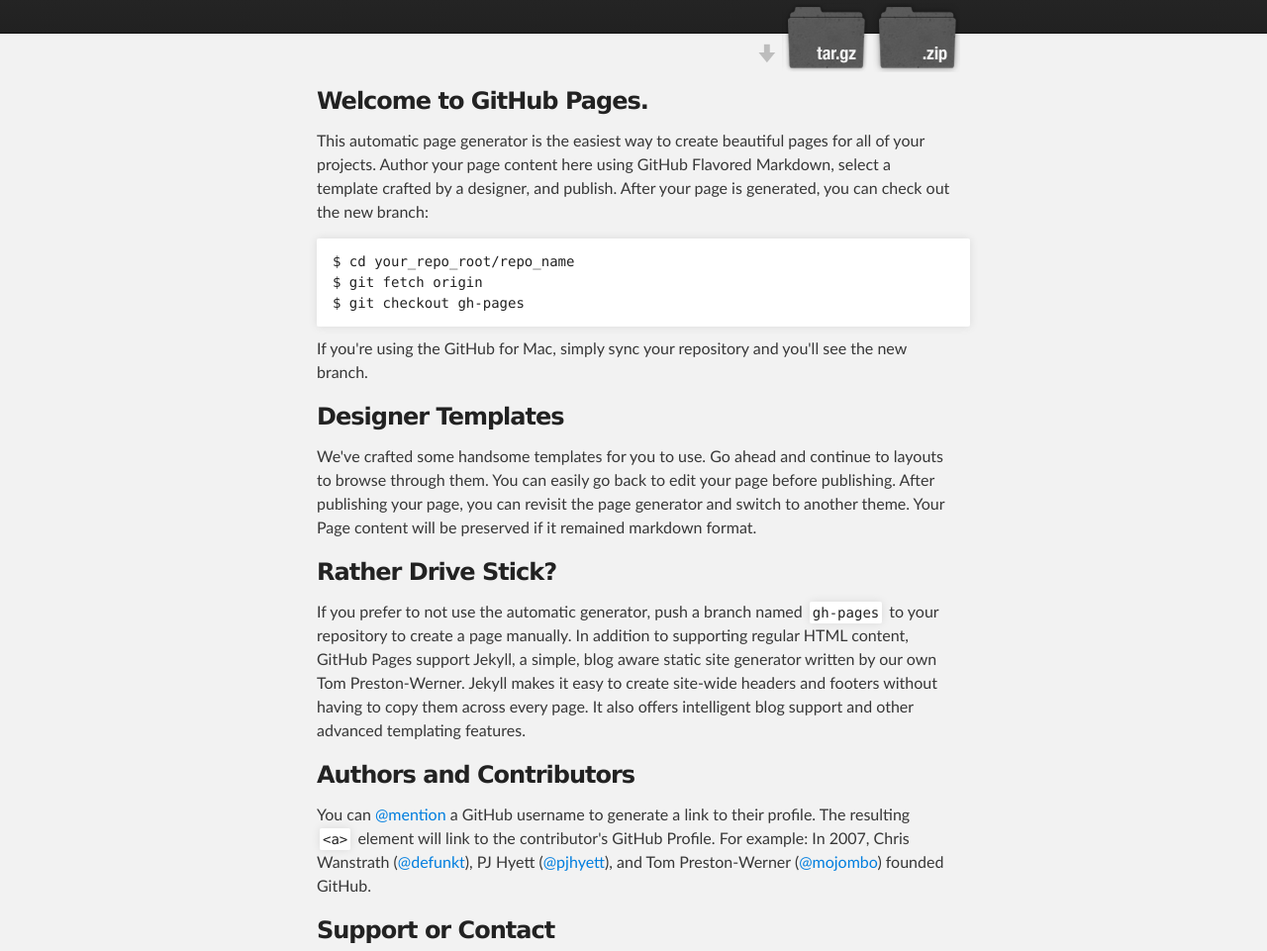
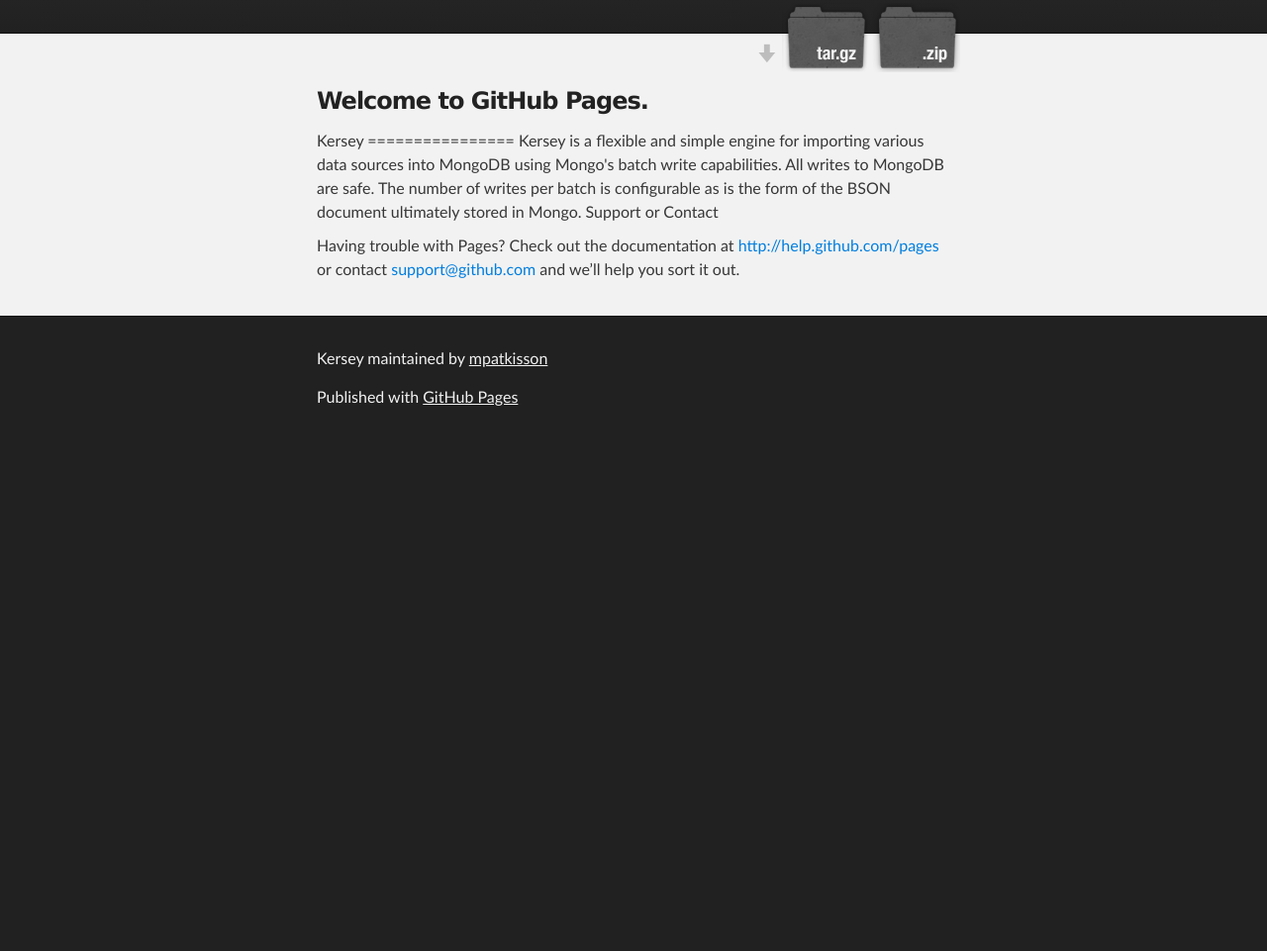
Before and after one commit to mpatkisson/kersey, a plain HTML site: page index.html in a window 1280 px wide. Shown: the part 212-1173 px from the top of the page at 99% size. After the commit the page ends 800 px from the top, so only its background shows below. Drawn offline with Linux system fonts and the light colour scheme.

Commit message:
Improves #8: Modified index.html of github pages.

```diff
--- a/index.html
+++ b/index.html
@@ -34,31 +34,14 @@
         <h3>
 <a name="welcome-to-github-pages" class="anchor" href="#welcome-to-github-pages"><span class="octicon octicon-link"></span></a>Welcome to GitHub Pages.</h3>
 
-<p>This automatic page generator is the easiest way to create beautiful pages for all of your projects. Author your page content here using GitHub Flavored Markdown, select a template crafted by a designer, and publish. After your page is generated, you can check out the new branch:</p>
+Kersey
+================
 
-<pre><code>$ cd your_repo_root/repo_name
-$ git fetch origin
-$ git checkout gh-pages
-</code></pre>
+Kersey is a flexible and simple engine for importing various data sources into
+MongoDB using Mongo's batch write capabilities.  All writes to MongoDB are safe.
+The number of writes per batch is configurable as is the form of the BSON
+document ultimately stored in Mongo.
 
-<p>If you're using the GitHub for Mac, simply sync your repository and you'll see the new branch.</p>
-
-<h3>
-<a name="designer-templates" class="anchor" href="#designer-templates"><span class="octicon octicon-link"></span></a>Designer Templates</h3>
-
-<p>We've crafted some handsome templates for you to use. Go ahead and continue to layouts to browse through them. You can easily go back to edit your page before publishing. After publishing your page, you can revisit the page generator and switch to another theme. Your Page content will be preserved if it remained markdown format.</p>
-
-<h3>
-<a name="rather-drive-stick" class="anchor" href="#rather-drive-stick"><span class="octicon octicon-link"></span></a>Rather Drive Stick?</h3>
-
-<p>If you prefer to not use the automatic generator, push a branch named <code>gh-pages</code> to your repository to create a page manually. In addition to supporting regular HTML content, GitHub Pages support Jekyll, a simple, blog aware static site generator written by our own Tom Preston-Werner. Jekyll makes it easy to create site-wide headers and footers without having to copy them across every page. It also offers intelligent blog support and other advanced templating features.</p>
-
-<h3>
-<a name="authors-and-contributors" class="anchor" href="#authors-and-contributors"><span class="octicon octicon-link"></span></a>Authors and Contributors</h3>
-
-<p>You can <a href="https://github.com/blog/821" class="user-mention">@mention</a> a GitHub username to generate a link to their profile. The resulting <code>&lt;a&gt;</code> element will link to the contributor's GitHub Profile. For example: In 2007, Chris Wanstrath (<a href="https://github.com/defunkt" class="user-mention">@defunkt</a>), PJ Hyett (<a href="https://github.com/pjhyett" class="user-mention">@pjhyett</a>), and Tom Preston-Werner (<a href="https://github.com/mojombo" class="user-mention">@mojombo</a>) founded GitHub.</p>
-
-<h3>
 <a name="support-or-contact" class="anchor" href="#support-or-contact"><span class="octicon octicon-link"></span></a>Support or Contact</h3>
 
 <p>Having trouble with Pages? Check out the documentation at <a href="http://help.github.com/pages">http://help.github.com/pages</a> or contact <a href="mailto:support@github.com">support@github.com</a> and we’ll help you sort it out.</p>
```
Also changed, not shown: 1 other file.
